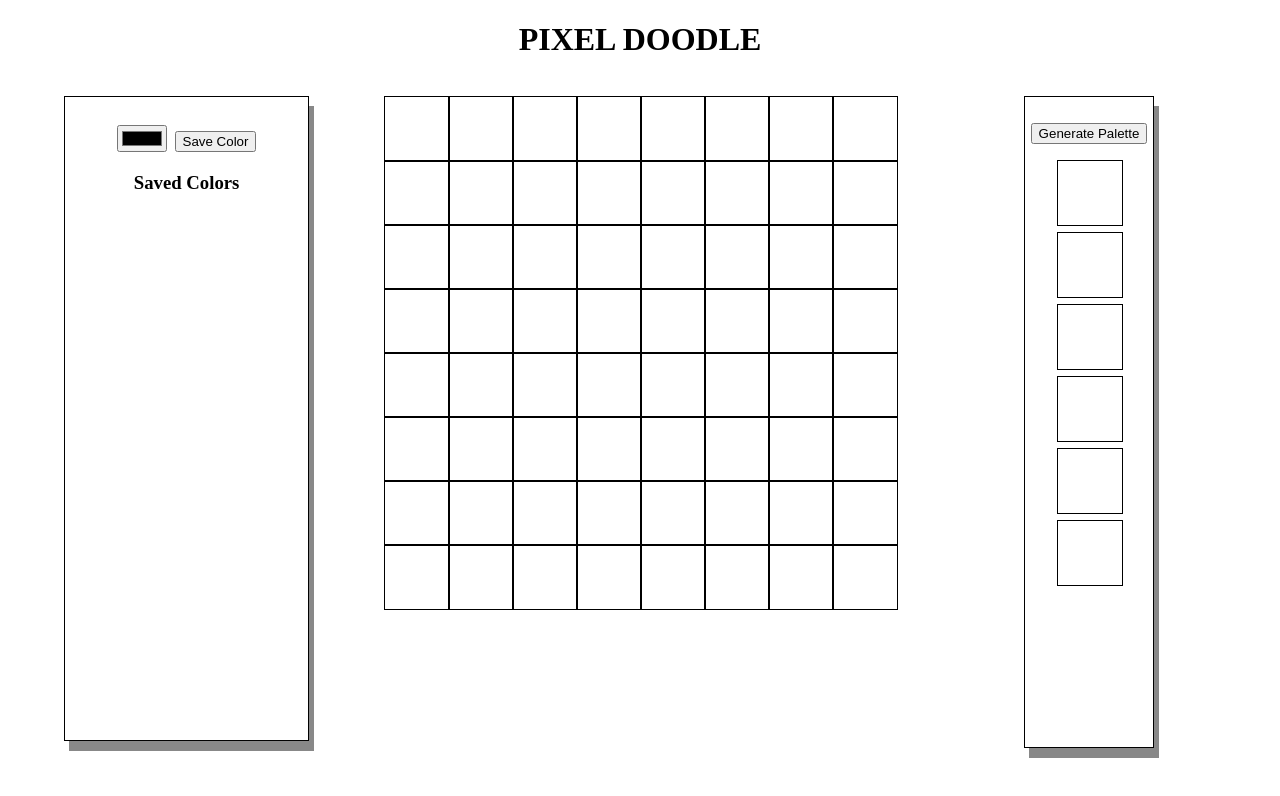
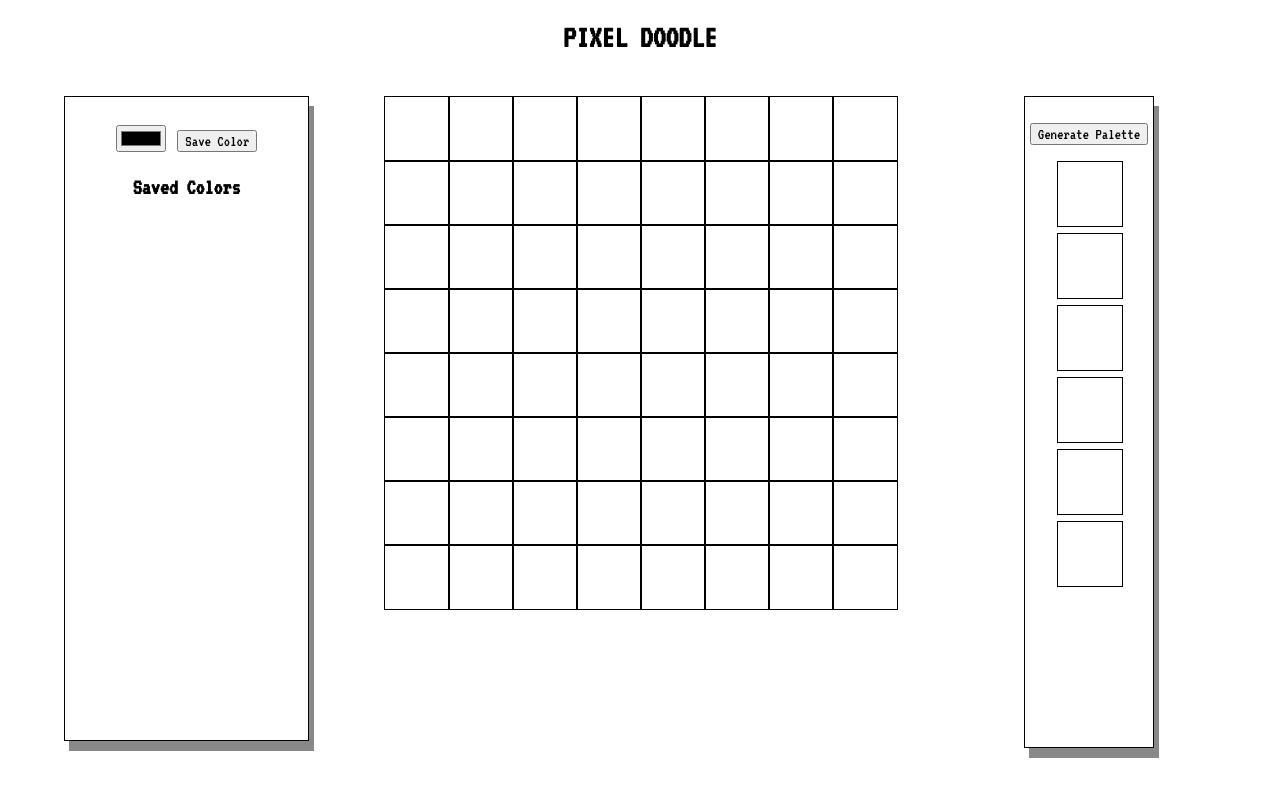
Before and after one commit to MxZoe/pixel-doodle, a plain HTML site: page index.html in a window 1280 px wide. Drawn offline with nearby package versions, Linux system fonts and the light colour scheme.

Commit message:
changed font

```diff
--- a/css/styles.css
+++ b/css/styles.css
@@ -1,3 +1,10 @@
+
+
+
+@font-face {
+  font-family: VT323;
+  src: url(/assets/VT323-Regular.woff);
+}
 
 
 .title{
@@ -5,6 +12,7 @@
   height: 10%;
   width: 100%;
   margin-bottom: 2%;
+  font-family: VT323;
 }
 .container{
   display:inline;
@@ -49,6 +57,8 @@
   border: 1px solid black;
   box-shadow: 5px 10px #888;
   overflow: auto;
+  font-family: VT323;
+  font-size: larger;
 }
 
 #colorPick{
@@ -57,6 +67,8 @@
 
 #saveButton{
  margin: 1%;
+ font-family: VT323;
+ font-size: medium;
 }
 @supports (display: grid) {
   .color-grid{
@@ -65,6 +77,9 @@
     grid-template-rows: auto;
     column-gap: 1vh;
     row-gap: 1vh;
+    position: absolute;
+    left: 20%;
+
   }
 }
 /*end color select and save*/
@@ -80,6 +95,10 @@
   text-align: center;
   border: 1px solid black;
   box-shadow: 5px 10px #888;
+}
+#paletteButton{
+  font-family: VT323;
+  font-size: medium;
 }
 @supports (display: grid) {
   .palette-grid{
```
Also changed, not shown: assets/VT323-Regular.woff (added).
